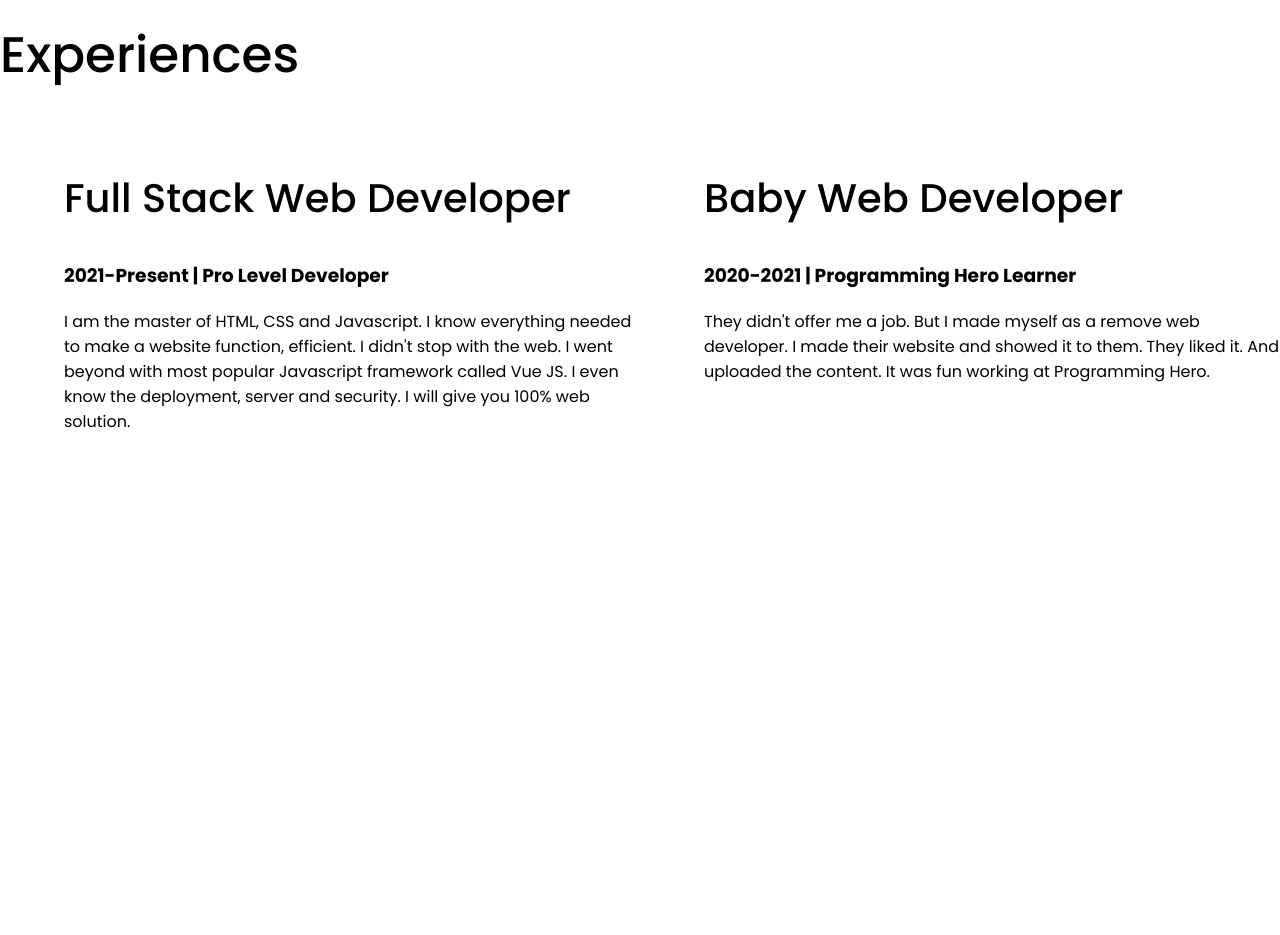
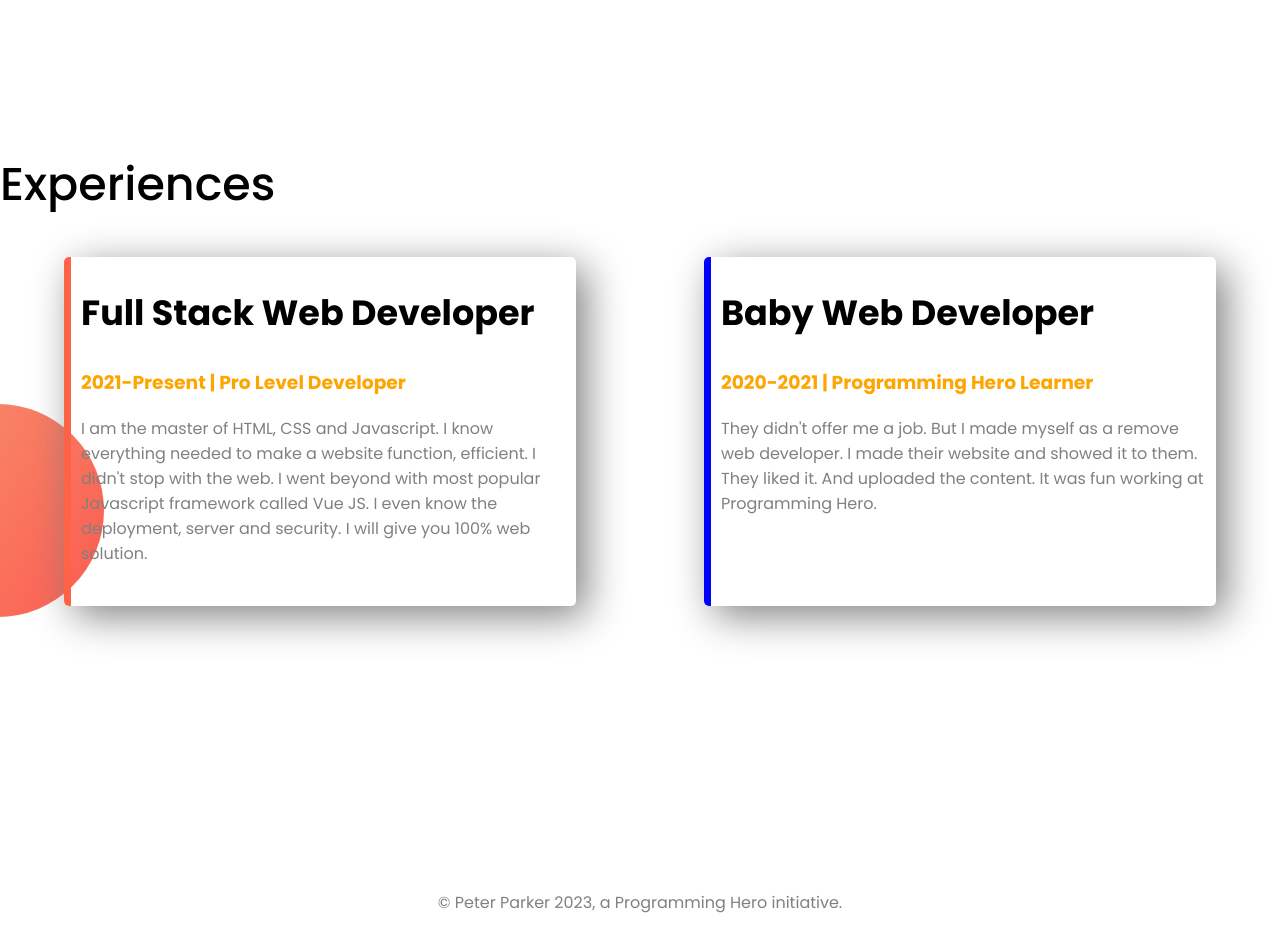
Before and after one commit to rasedprogrammer/developer-portfolio, a plain HTML site: page index.html in a window 1280 px wide. Shown: the part 1620-2555 px from the top of the page. Before the commit the page ends 2220 px from the top, so only its background shows below. Drawn offline with Linux system fonts and the light colour scheme.

Commit message:
adding experience section & footer section

```diff
--- a/index.html
+++ b/index.html
@@ -49,21 +49,22 @@
     <section class="experience-area">
 		<h1>Experiences</h1>
 		<div class="flexible-container">
-			<div class="helf-width">
-				<h1 class="name-tag">Full Stack Web Developer</h1>
-				<h3>2021-Present | Pro Level Developer</h3>
+			<div id="full-stack-developer" class="experience-item">
+				<h2 class="name-tag">Full Stack Web Developer</h2>
+				<h3 class="name-color">2021-Present | Pro Level Developer</h3>
 				<p>
 					I am the master of HTML, CSS and Javascript. I know everything needed to make a website function, efficient. I didn't stop with the web. I went beyond with most popular Javascript framework called Vue JS. I even know the deployment, server and security. I will give you 100% web solution.
 				</p>
 			</div>
-			<div class="helf-width">
-			  <h1 class="name-tag">Baby Web Developer</h1>
-			  <h3>2020-2021 | Programming Hero Learner</h3>
+			<div id="baby-web-developer" class="experience-item">
+			  <h2 class="name-tag">Baby Web Developer</h2>
+			  <h3 class="name-color">2020-2021 | Programming Hero Learner</h3>
 			  <p>
 				They didn't offer me a job. But I made myself as a remove web developer. I made their website and showed it to them. They liked it. And uploaded the content. It was fun working at Programming Hero.
 			  </p>
 			</div>
 		</div>
     </section>
+    <footer>© Peter Parker 2023, a Programming Hero initiative.</footer>
   </body>
 </html>
--- a/style.css
+++ b/style.css
@@ -3,20 +3,23 @@ body{
 	font-family: 'Poppins', sans-serif;
 }
 h1{
-	font-size: 50px;
+	font-size: 46px;
 	font-weight: 500;
+}
+p{
+	margin-bottom: 40px;
 }
 .name-color{
 	color: orange;
 }
 .flexible-container{
 	display: flex;
-	margin-bottom: 150px;
+	margin-bottom: 140px;
 
 }
 .helf-width {
 	width: 50%;
-	padding-left: 5%;
+	padding-left: 2%;
 }
 .helf-width img{
 	width: 85%;
@@ -29,16 +32,47 @@ h1{
 	border-radius: 5px;
 }
 .top-banner{
+	width: 100%;
+	height: 90vh;
+	padding-top: 50px;
 	background-image: url(./images/top-banner.png);
 	background-repeat: no-repeat;
 }
 .dream-big{
 	width: 100%;
-	height: 100vh;
+	height: 90vh;
 	background-image: url(./images/dream-bg.png);
 	background-repeat: no-repeat;
 	background-position: right;
 }
-.name-tag{
-	font-size: 40px;
+.experience-area{
+	width: 100%;
+	height: 90vh;
+	background-image: url(./images/exp-bg.png);
+	background-repeat: no-repeat;
+	background-position: left;
 }
+.experience-item{
+	width: 40%;
+	margin: 0 5%;
+	padding: 0 10px;
+	box-shadow: 10px 10px 40px gray;
+	border-radius: 5px;
+}
+.experience-item h2{
+	font-size: 35px;
+}
+.experience-item p{
+	color: gray;
+}
+#full-stack-developer{
+	border-left: 7px solid tomato;
+}
+#baby-web-developer{
+	border-left: 7px solid blue;
+}
+footer{
+	text-align: center;
+	padding: 20px;
+	color: gray;
+}
```
